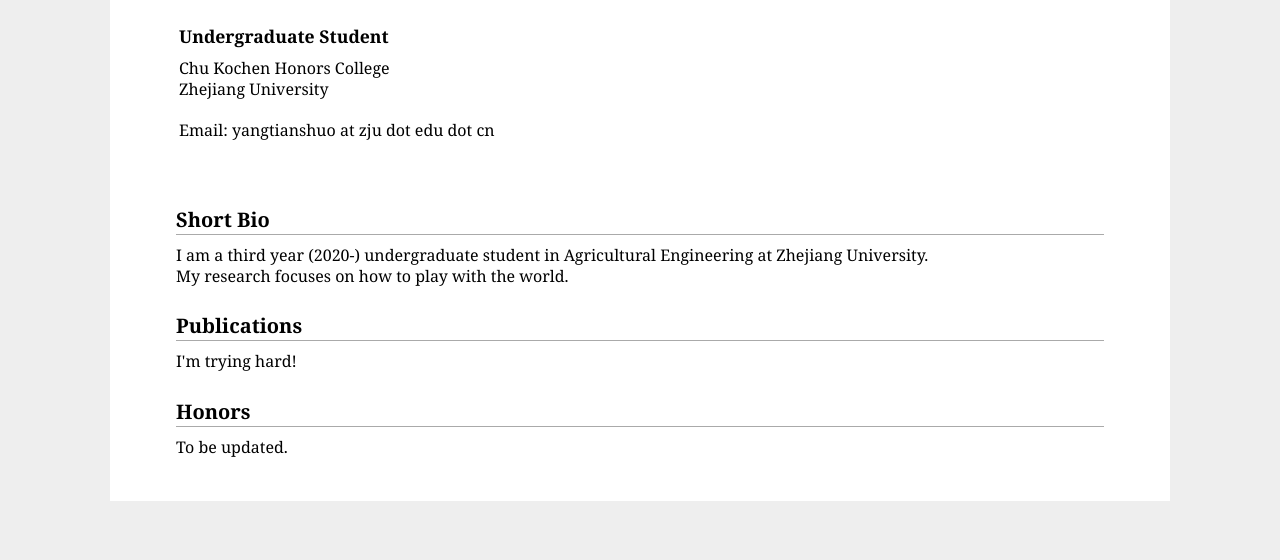
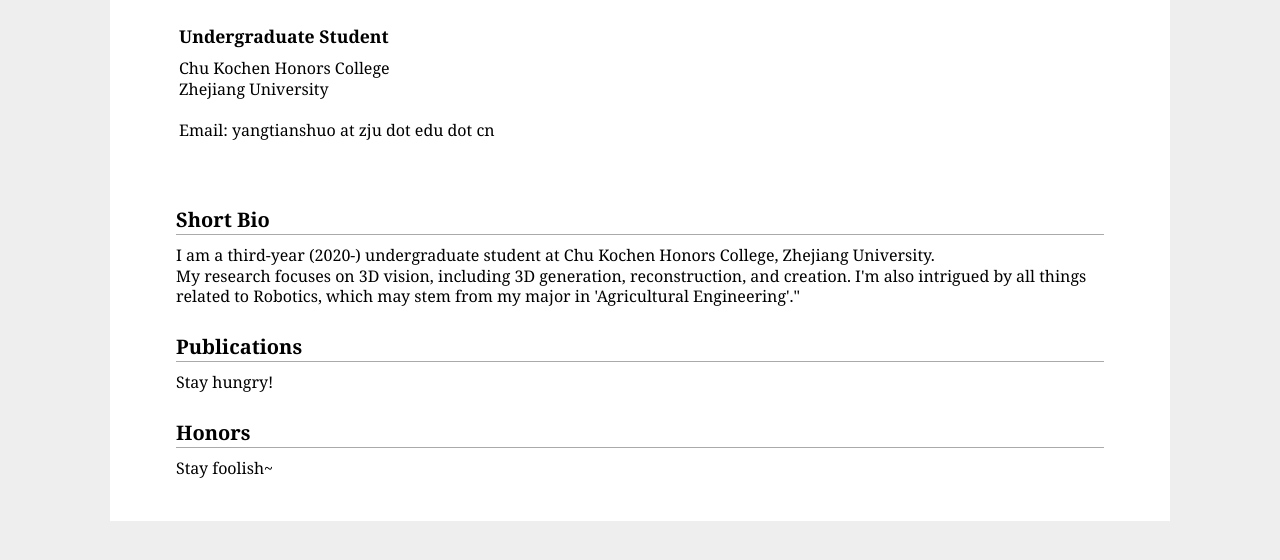
Before and after one commit to VIOLINARTHUR/VIOLINARTHUR.github.io, a plain HTML site: page index.html in a window 1280 px wide. Shown: the part 134-694 px from the top of the page. Drawn offline with Linux system fonts and the light colour scheme.

```diff
--- a/index.html
+++ b/index.html
@@ -52,18 +52,18 @@
 <h2>Short Bio</h2>
 
 <p>
-I am a third year (2020-) undergraduate student in Agricultural Engineering at Zhejiang University.</br>
-My research focuses on how to play with the world.
+I am a third-year (2020-) undergraduate student at Chu Kochen Honors College, Zhejiang University.</br>
+My research focuses on 3D vision, including 3D generation, reconstruction, and creation. I'm also intrigued by all things related to Robotics, which may stem from my major in 'Agricultural Engineering'."
 </p>
 
 
 <h2>Publications</h2>
 
-<p>I'm trying hard!</p>
+<p>Stay hungry!</p>
 
 <h2>Honors</h2>
 
-<p>To be updated.</p>
+<p>Stay foolish~</p>
 
 </div>
 
```
